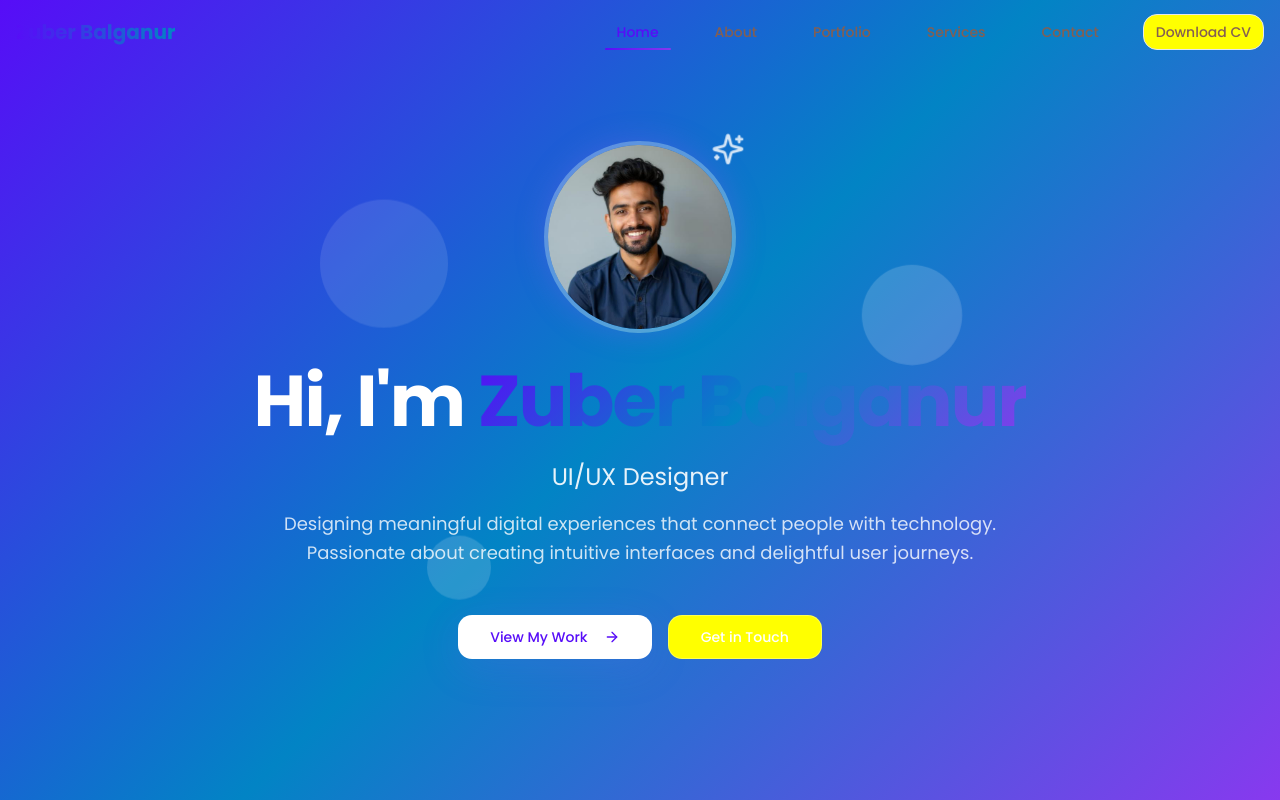
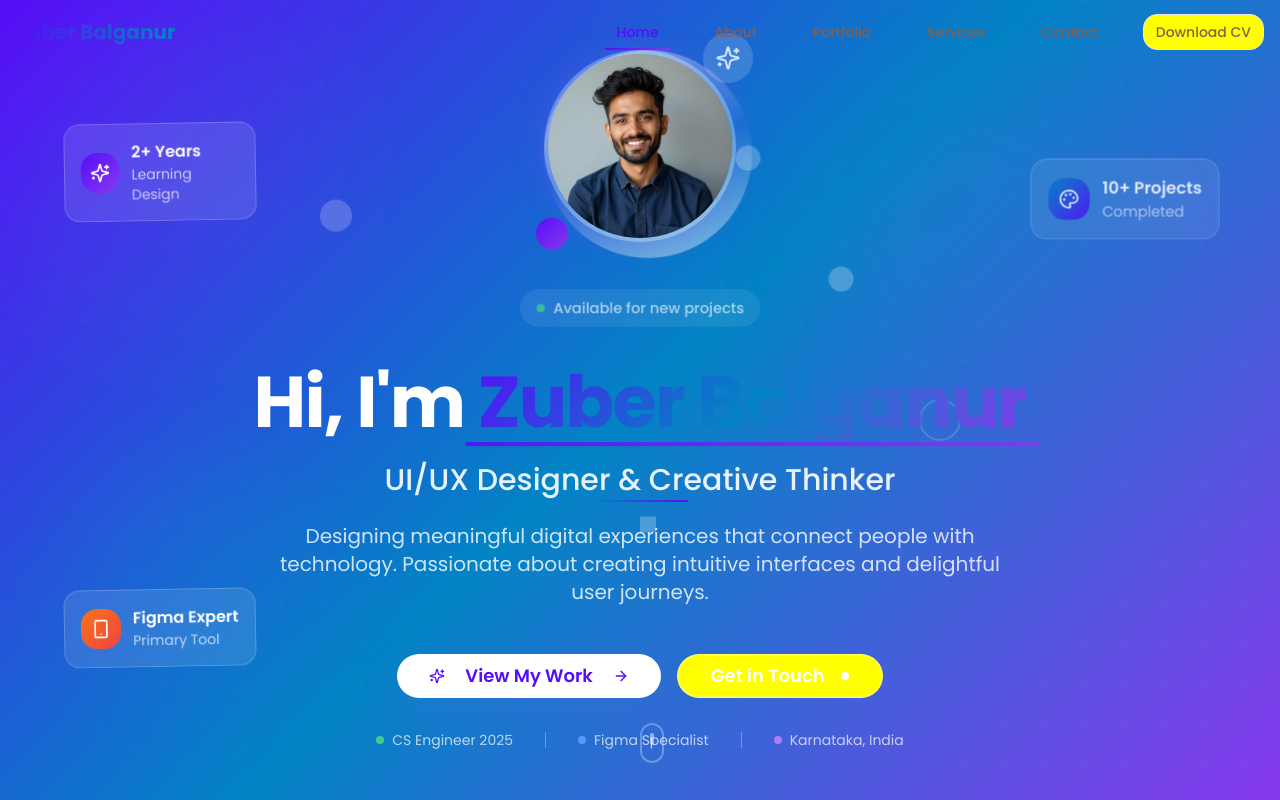
Before and after one commit to itzzubayr-eng/zubayrwork, a React (Vite) app: page / in a window 1280 px wide. Shown: the top 800 px of the page. Built offline with nearby package versions, Linux system fonts and the light colour scheme.

Commit message:
Enhance hero section with modern UI
Update the hero section of the portfolio website to incorporate modern UI design principles. This includes refining the visual elements, layout, and overall aesthetic to create a more engaging and contemporary user experience.

```diff
--- a/src/pages/Home.tsx
+++ b/src/pages/Home.tsx
@@ -11,68 +11,181 @@ const Home = () => {
 
   return (
     <div className="min-h-screen">
-      {/* Hero Section */}
+      {/* Enhanced Hero Section */}
       <section className="relative min-h-screen flex items-center justify-center overflow-hidden bg-gradient-hero">
-        {/* Animated Background Elements */}
+        {/* Advanced Animated Background */}
         <div className="absolute inset-0 overflow-hidden">
-          <div className="absolute top-1/4 left-1/4 w-32 h-32 bg-white/10 rounded-full animate-float" />
-          <div className="absolute top-1/3 right-1/4 w-24 h-24 bg-white/20 rounded-full animate-pulse-soft" />
-          <div className="absolute bottom-1/4 left-1/3 w-16 h-16 bg-white/15 rounded-full animate-float" />
+          {/* Large floating shapes */}
+          <div className="absolute top-10 left-10 w-72 h-72 bg-gradient-to-br from-white/5 to-transparent rounded-full blur-3xl animate-float" />
+          <div className="absolute top-20 right-20 w-96 h-96 bg-gradient-to-br from-purple-500/10 to-transparent rounded-full blur-3xl animate-pulse-soft" />
+          <div className="absolute bottom-20 left-20 w-64 h-64 bg-gradient-to-br from-cyan-500/10 to-transparent rounded-full blur-2xl animate-float" />
+
+          {/* Geometric shapes */}
+          <div className="absolute top-1/4 left-1/4 w-8 h-8 bg-white/20 rounded-lg rotate-45 animate-float" />
+          <div className="absolute top-1/3 right-1/3 w-6 h-6 bg-white/30 rounded-full animate-pulse-soft" />
+          <div className="absolute bottom-1/3 left-1/2 w-4 h-4 bg-white/25 rotate-12 animate-float" />
+          <div className="absolute top-1/2 right-1/4 w-10 h-10 border-2 border-white/20 rounded-full animate-pulse-soft" />
+
+          {/* Grid pattern overlay */}
+          <div className="absolute inset-0 opacity-5">
+            <div className="w-full h-full" style={{
+              backgroundImage: `radial-gradient(circle at 2px 2px, white 1px, transparent 0)`,
+              backgroundSize: '40px 40px'
+            }} />
+          </div>
+        </div>
+
+        {/* Floating Info Cards */}
+        <div className="absolute inset-0 pointer-events-none">
+          {/* Experience Card */}
+          <div className="absolute top-32 left-8 lg:left-16 animate-float glass-card p-4 max-w-48 pointer-events-auto group hover:scale-105 transition-transform duration-300">
+            <div className="flex items-center space-x-3">
+              <div className="w-10 h-10 bg-gradient-primary rounded-lg flex items-center justify-center">
+                <Sparkles className="w-5 h-5 text-white" />
+              </div>
+              <div>
+                <div className="text-white font-semibold">2+ Years</div>
+                <div className="text-white/70 text-sm">Learning Design</div>
+              </div>
+            </div>
+          </div>
+
+          {/* Projects Card */}
+          <div className="absolute top-40 right-8 lg:right-16 animate-pulse-soft glass-card p-4 max-w-48 pointer-events-auto group hover:scale-105 transition-transform duration-300">
+            <div className="flex items-center space-x-3">
+              <div className="w-10 h-10 bg-gradient-secondary rounded-lg flex items-center justify-center">
+                <Palette className="w-5 h-5 text-white" />
+              </div>
+              <div>
+                <div className="text-white font-semibold">10+ Projects</div>
+                <div className="text-white/70 text-sm">Completed</div>
+              </div>
+            </div>
+          </div>
+
+          {/* Skills Card */}
+          <div className="absolute bottom-32 left-8 lg:left-16 animate-float glass-card p-4 max-w-48 pointer-events-auto group hover:scale-105 transition-transform duration-300">
+            <div className="flex items-center space-x-3">
+              <div className="w-10 h-10 bg-gradient-to-br from-orange-500 to-red-500 rounded-lg flex items-center justify-center">
+                <Smartphone className="w-5 h-5 text-white" />
+              </div>
+              <div>
+                <div className="text-white font-semibold">Figma Expert</div>
+                <div className="text-white/70 text-sm">Primary Tool</div>
+              </div>
+            </div>
+          </div>
         </div>
 
         <div className="container mx-auto px-4 text-center relative z-10">
           <div className="animate-slide-up in-view">
-            {/* Profile Image */}
-            <div className="mb-8 flex justify-center">
-              <div className="relative">
-                <div className="w-40 h-40 md:w-48 md:h-48 rounded-full overflow-hidden border-4 border-white/30 shadow-glow hover-glow transition-all duration-500">
+            {/* Enhanced Profile Section */}
+            <div className="mb-12 flex justify-center">
+              <div className="relative group">
+                {/* Rotating border */}
+                <div className="absolute inset-0 w-44 h-44 md:w-52 md:h-52 rounded-full bg-gradient-to-r from-white/40 via-transparent to-white/40 animate-spin [animation-duration:8s]" />
+
+                {/* Main profile image */}
+                <div className="relative w-40 h-40 md:w-48 md:h-48 rounded-full overflow-hidden border-4 border-white/30 shadow-glow hover-glow transition-all duration-500 group-hover:scale-105">
                   <img
                     src={profileImage}
                     alt="Zuber Balganur - UI/UX Designer"
                     className="w-full h-full object-cover"
                   />
+                  {/* Overlay on hover */}
+                  <div className="absolute inset-0 bg-gradient-primary/20 opacity-0 group-hover:opacity-100 transition-opacity duration-500" />
                 </div>
-                <div className="absolute -top-2 -right-2">
-                  <Sparkles className="w-8 h-8 text-white animate-pulse-soft" />
+
+                {/* Floating elements around profile */}
+                <div className="absolute -top-4 -right-4 w-12 h-12 bg-white/20 rounded-full flex items-center justify-center animate-pulse-soft">
+                  <Sparkles className="w-6 h-6 text-white" />
                 </div>
+                <div className="absolute -bottom-2 -left-2 w-8 h-8 bg-gradient-primary rounded-full animate-float" />
+                <div className="absolute top-1/2 -right-6 w-6 h-6 bg-white/30 rounded-full animate-pulse-soft" />
               </div>
             </div>
 
-            {/* Hero Text */}
-            <h1 className="text-4xl md:text-6xl lg:text-7xl font-bold text-white mb-6">
-              Hi, I'm <span className="gradient-text-hero">Zuber Balganur</span>
+            {/* Enhanced Typography */}
+            <div className="space-y-6 mb-12">
+              <div className="inline-flex items-center px-4 py-2 bg-white/10 rounded-full text-white/80 text-sm font-medium mb-4 animate-pulse-soft">
+                <div className="w-2 h-2 bg-green-400 rounded-full mr-2 animate-pulse" />
+                Available for new projects
+              </div>
+
+              <h1 className="text-4xl md:text-6xl lg:text-7xl font-bold text-white mb-6 leading-tight">
+                Hi, I'm{' '}
+                <span className="relative inline-block">
+                  <span className="gradient-text-hero">Zuber Balganur</span>
+                  <div className="absolute -bottom-2 left-0 w-full h-1 bg-gradient-primary rounded-full animate-pulse-soft" />
+                </span>
               </h1>
 
-            <p className="text-xl md:text-2xl text-white/90 mb-4 max-w-2xl mx-auto">
-              UI/UX Designer
+              <div className="relative">
+                <p className="text-2xl md:text-3xl text-white/90 mb-4 max-w-2xl mx-auto font-medium">
+                  UI/UX Designer & Creative Thinker
                 </p>
+                <div className="absolute left-1/2 transform -translate-x-1/2 -bottom-1 w-24 h-0.5 bg-gradient-secondary rounded-full" />
+              </div>
 
-            <p className="text-lg text-white/80 mb-12 max-w-3xl mx-auto leading-relaxed">
+              <p className="text-lg md:text-xl text-white/80 max-w-3xl mx-auto leading-relaxed">
                 Designing meaningful digital experiences that connect people with technology.
                 Passionate about creating intuitive interfaces and delightful user journeys.
               </p>
+            </div>
 
-            {/* CTA Buttons */}
+            {/* Enhanced CTA Section */}
+            <div className="space-y-8">
               <div className="flex flex-col sm:flex-row gap-4 justify-center items-center">
                 <Button
                   size="lg"
-                className="bg-white text-primary hover:bg-white/90 shadow-medium hover-lift"
+                  className="group bg-white text-primary hover:bg-white/90 shadow-medium hover-lift px-8 py-4 rounded-full font-semibold text-lg transition-all duration-300 hover:shadow-glow"
                   asChild
                 >
                   <Link to="/portfolio">
-                  View My Work <ArrowRight className="ml-2 h-5 w-5" />
+                    <Sparkles className="mr-3 h-5 w-5 group-hover:rotate-12 transition-transform duration-300" />
+                    View My Work
+                    <ArrowRight className="ml-3 h-5 w-5 group-hover:translate-x-1 transition-transform duration-300" />
                   </Link>
                 </Button>
 
                 <Button
                   variant="outline"
                   size="lg"
-                className="border-white/30 text-white hover:bg-white/10 hover:border-white/50"
+                  className="group border-2 border-white/30 text-white hover:bg-white/10 hover:border-white/50 px-8 py-4 rounded-full font-semibold text-lg backdrop-blur-sm transition-all duration-300"
                   asChild
                 >
-                <Link to="/contact">Get in Touch</Link>
+                  <Link to="/contact">
+                    Get in Touch
+                    <div className="ml-2 w-2 h-2 bg-white rounded-full group-hover:animate-pulse" />
+                  </Link>
                 </Button>
               </div>
+
+              {/* Quick Stats */}
+              <div className="flex justify-center items-center space-x-8 text-white/70 text-sm">
+                <div className="flex items-center">
+                  <div className="w-2 h-2 bg-green-400 rounded-full mr-2 animate-pulse" />
+                  CS Engineer 2025
+                </div>
+                <div className="w-px h-4 bg-white/30" />
+                <div className="flex items-center">
+                  <div className="w-2 h-2 bg-blue-400 rounded-full mr-2 animate-pulse" />
+                  Figma Specialist
+                </div>
+                <div className="w-px h-4 bg-white/30" />
+                <div className="flex items-center">
+                  <div className="w-2 h-2 bg-purple-400 rounded-full mr-2 animate-pulse" />
+                  Karnataka, India
+                </div>
+              </div>
+            </div>
+          </div>
+        </div>
+
+        {/* Scroll Indicator */}
+        <div className="absolute bottom-8 left-1/2 transform -translate-x-1/2 animate-bounce">
+          <div className="w-6 h-10 border-2 border-white/30 rounded-full flex justify-center">
+            <div className="w-1 h-3 bg-white/60 rounded-full mt-2 animate-pulse" />
           </div>
         </div>
       </section>
```
Lines whose indentation alone changed are shown as unchanged.
